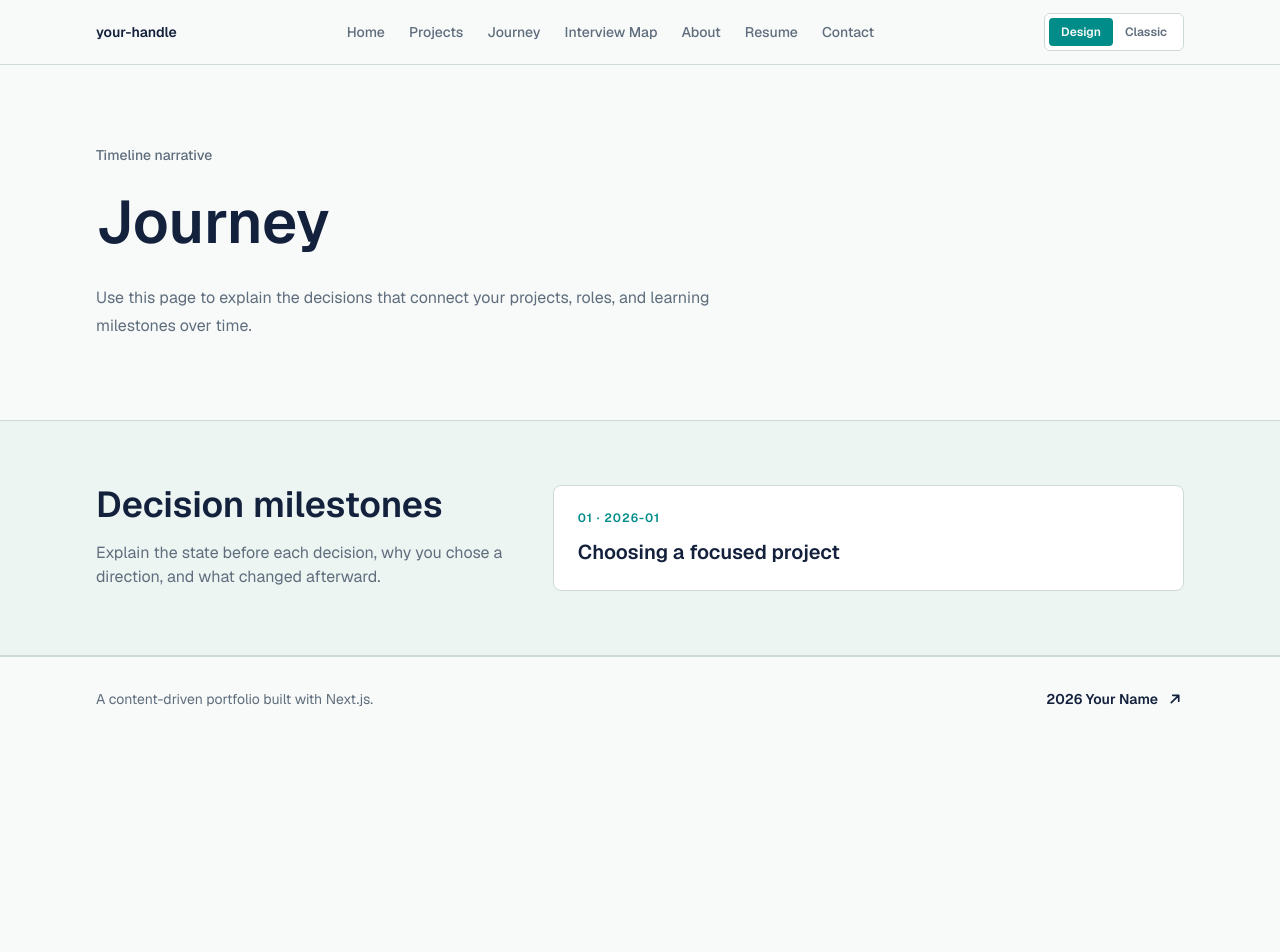
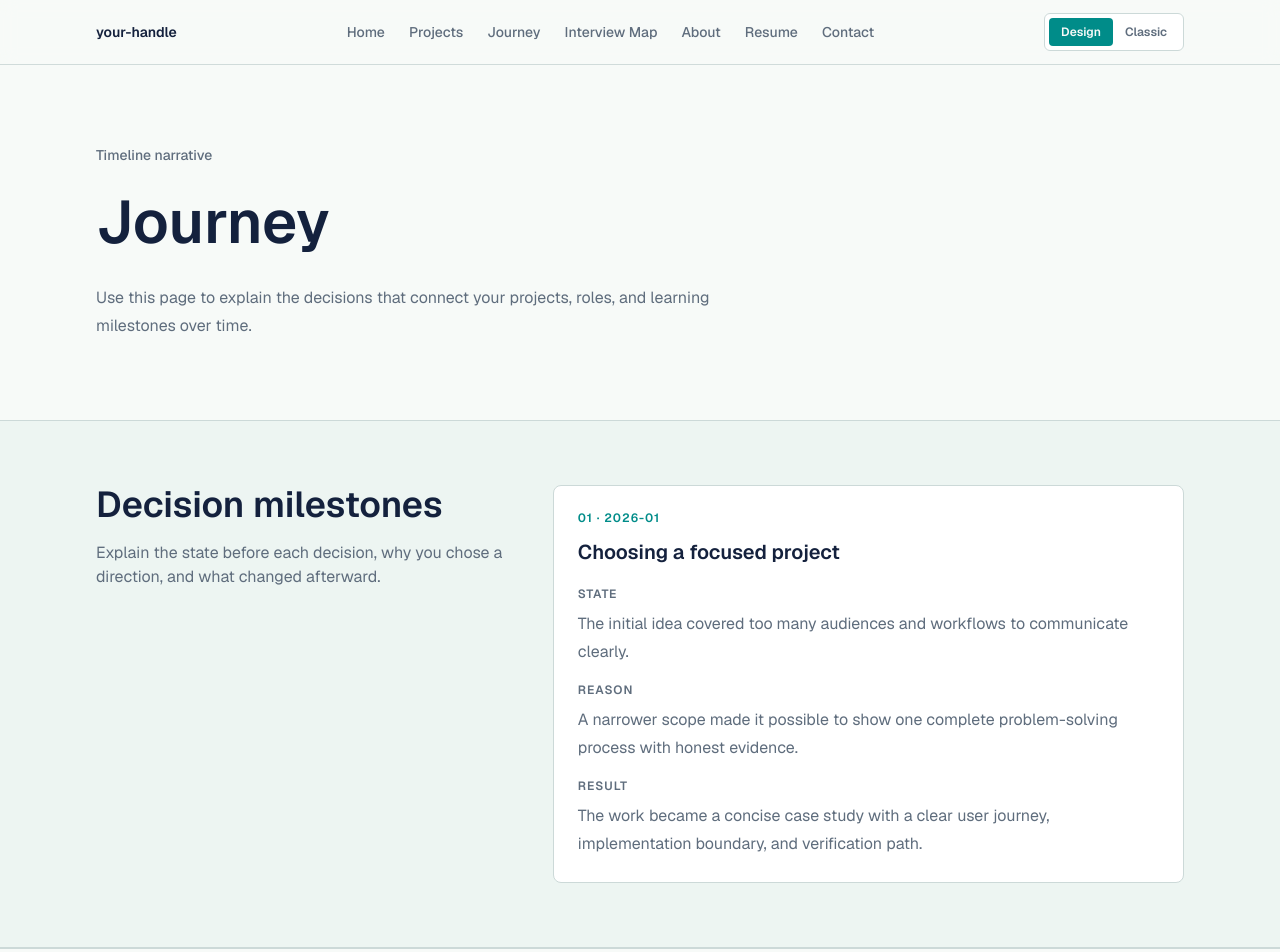
Before and after one commit to seungwoo7050/42web-workspace, a Next.js app: page /journey in a window 1280 px wide. Shown: the top 952 px of the page. Before the commit the page ends 800 px from the top, so only its background shows below. Built offline with nearby package versions, Linux system fonts and the light colour scheme.

Commit message:
feat(journey): milestone 결정 근거 추가

```diff
--- a/src/app/journey/page.tsx
+++ b/src/app/journey/page.tsx
@@ -113,6 +113,32 @@ function MilestoneCard({
       <h3 className="mt-3 text-xl font-semibold text-foreground">
         {milestone.title}
       </h3>
+      <dl className="mt-5 grid gap-4">
+        <div>
+          <dt className="text-xs font-semibold uppercase tracking-[0.08em] text-muted">
+            {labels.state}
+          </dt>
+          <dd className="mt-2 text-sm leading-6 text-muted md:text-base md:leading-7">
+            {milestone.state}
+          </dd>
+        </div>
+        <div>
+          <dt className="text-xs font-semibold uppercase tracking-[0.08em] text-muted">
+            {labels.reason}
+          </dt>
+          <dd className="mt-2 text-sm leading-6 text-muted md:text-base md:leading-7">
+            {milestone.reason}
+          </dd>
+        </div>
+        <div>
+          <dt className="text-xs font-semibold uppercase tracking-[0.08em] text-muted">
+            {labels.result}
+          </dt>
+          <dd className="mt-2 text-sm leading-6 text-muted md:text-base md:leading-7">
+            {milestone.result}
+          </dd>
+        </div>
+      </dl>
     </li>
   );
 }
```
